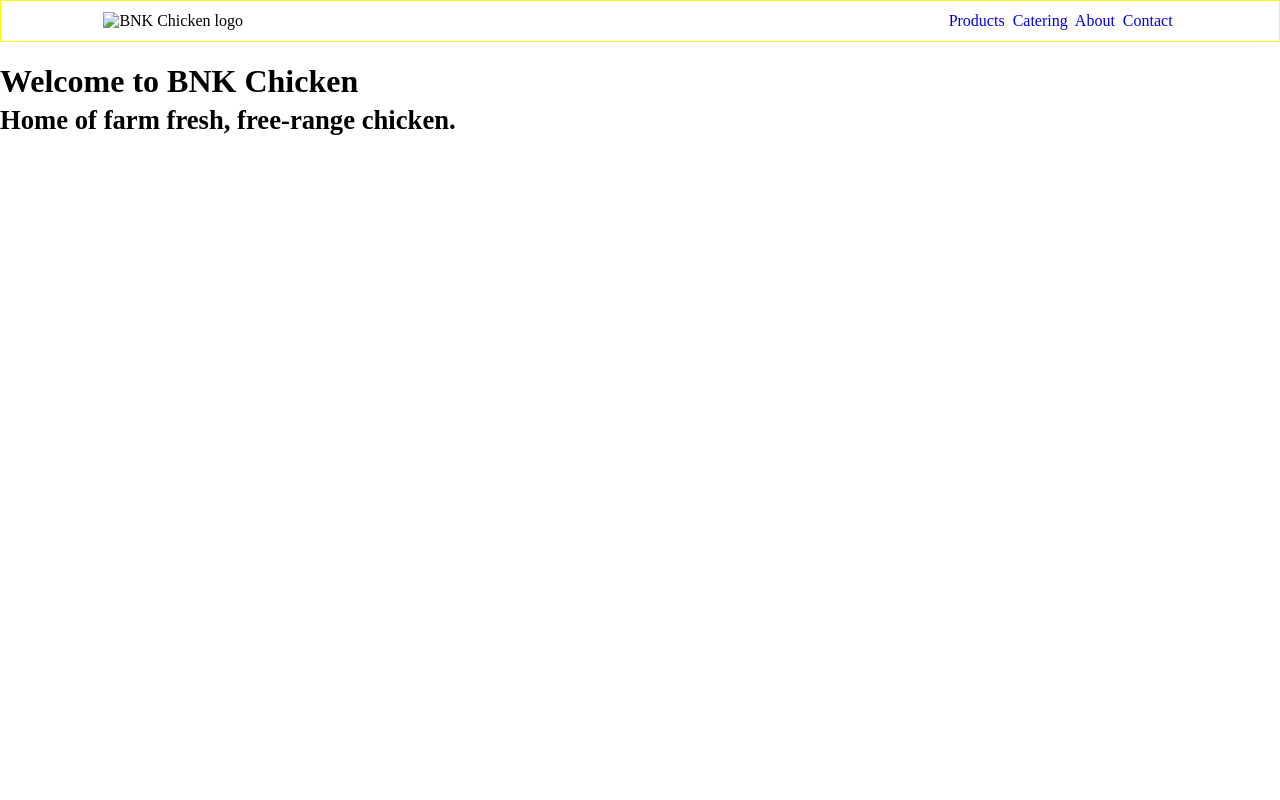
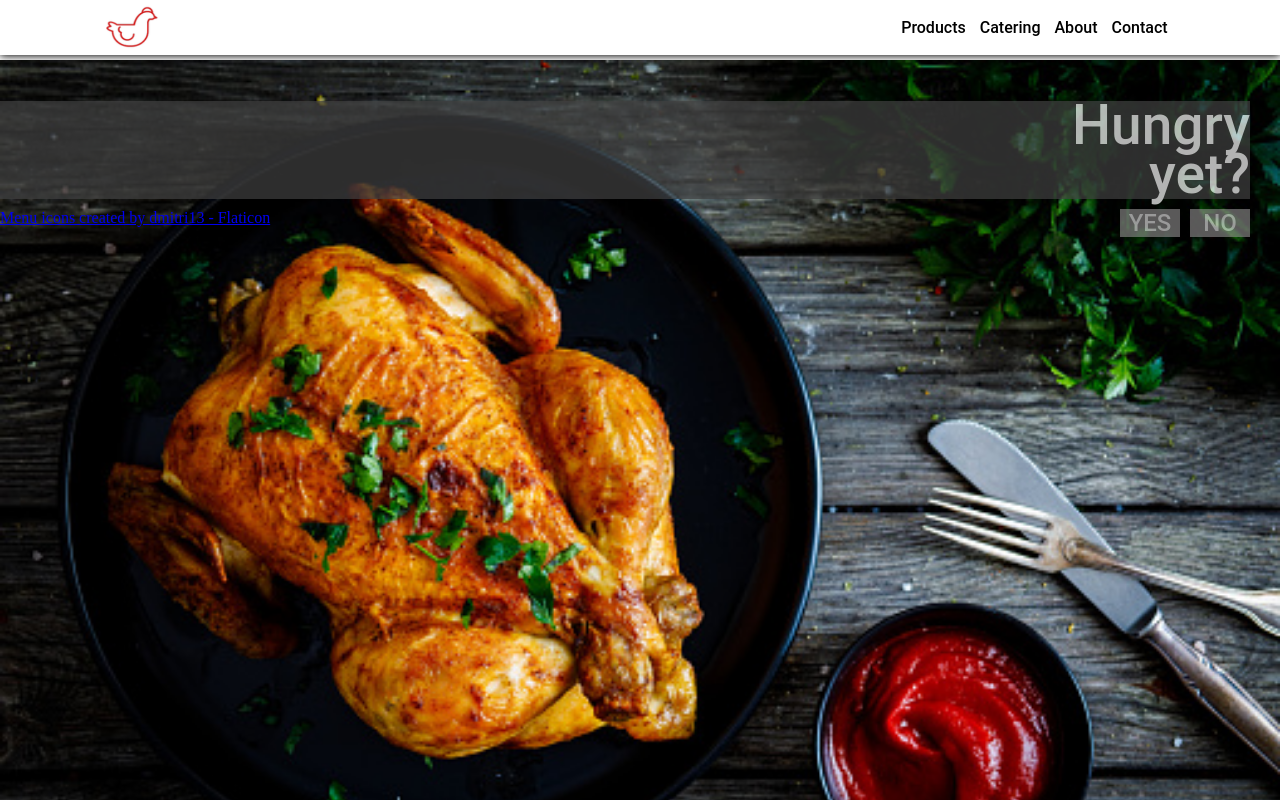
Before and after one commit to Botlhale-Setou/bnkchicken-alt, a website: page index.html in a window 1280 px wide. Drawn offline with Linux system fonts and the light colour scheme.

Commit message:
Add hero-section, add icon files

```diff
--- a/index.html
+++ b/index.html
@@ -11,25 +11,37 @@
 
 	<!-- NAVBAR SECTION -->
 	<nav id="navbar">
-		<a id="nav-logo"><img src="#" alt="BNK Chicken logo"></a>
+		<a><img id="nav-logo" src="./artwork/chicken_logo_nav.png" alt="BNK Chicken logo"></a>
 		<div id="nav-button-group">
-			<button class="m" type="button"><img src="#" alt="Menu button"></button>
+			<button id="burger-button" class="m" type="button"><img src="./artwork/pink_bgrbtn.png" alt="Menu button"></button>
 			<div class="d">
-				<a href="#" class="nav-item">Products</a>
-				<a href="#" class="nav-item">Catering</a>
-				<a href="#" class="nav-item">About</a>
-				<a href="#" class="nav-item">Contact</a>
+				<a href="#" class="nav-item font-roboto">Products</a>
+				<a href="#" class="nav-item font-roboto">Catering</a>
+				<a href="#" class="nav-item font-roboto">About</a>
+				<a href="#" class="nav-item font-roboto">Contact</a>
 			</div>
 		</div>
 	</nav>
 
 	<!-- HERO SECTION -->
-	<h1>Welcome to BNK Chicken<br><small>Home of farm fresh, free-range chicken.</small></h1>
+	<section id="hero-section">
+		<h1 id="heading1" class="font-roboto">Hungry<br>yet?</h1>
+		<h2 id="no-button" class="font-roboto">NO</h2>
+		<h2 id="yes-button" class="font-roboto">YES</h2>
+		<div id="hero-contact-section">
+
+		</div>
+	</section>
 
 	<!-- PRODUCTS SECTION -->
 
 	<!-- ABOUT SECTION -->
 
 	<!-- CONTACT SECTION -->
+
+	<!-- ATTRIBUTIONS -->
+	<div class="d">
+		<a href="https://www.flaticon.com/free-icons/menu" title="menu icons">Menu icons created by dmitri13 - Flaticon</a>
+	</div>
 </body>
 </html>
--- a/styles.css
+++ b/styles.css
@@ -1,6 +1,15 @@
 @media only screen and (max-width: 768px) {
 	.d {
 		display: none;
+	}
+
+	#burger-button img {
+		width: 37px;
+	}
+
+	#burger-button {
+		border: none;
+		background: none;
 	}
 }
 
@@ -10,7 +19,7 @@
 	}
 
 	.nav-item {
-	  padding-right: 4px;
+	  padding-right: 10px;
 	  text-decoration: none;
 	}
 }
@@ -18,21 +27,68 @@
 body {
   margin: 0;
   padding: 0;
+	background: url('./artwork/roast_chicken.jpg');
+	background-repeat: no-repeat;
+	background-size: 100%;
+	background-position-y: 60px;
 }
 
 #navbar {
   display: flex;
   justify-content: space-between;
   align-items: center;
-  border: 1px solid yellow;
-  height: 40px;
+  height: 55px;
+	width: 100vw;
+	box-shadow: 0 1px 8px rgb(3, 3, 3);
 }
 
 #nav-logo {
   padding-left: 8vw;
+	height: 54px;
+	width: 60px;
+	margin-bottom: 2px;
 }
 
 #nav-button-group {
   padding-right: 8vw;
   display: flex;
 }
+
+.font-roboto {
+	font-family: 'Roboto', sans-serif;
+	font-weight: 500;
+	color: black;
+}
+
+#heading1 {
+	color: white;
+	text-align: right;
+	font-size: 55px;
+	margin-right: 30px;
+	line-height: 49px;
+	background-color: rgb(65, 65, 65);
+	opacity: 70%;
+	margin-bottom: 10px;
+}
+
+#yes-button {
+	float: right;
+	color: white;
+	text-align: center;
+	margin-right: 10px;
+	margin-top: 0;
+	background-color: rgb(150, 148, 148);
+	width:60px;
+	opacity: 60%;
+}
+
+#no-button {
+	float: right;
+	color: white;
+	text-align: center;
+	margin-right: 30px;
+	margin-top: 0;
+	background-color: rgb(150, 148, 148);
+	width: 60px;
+	opacity: 60%;
+}
```
Also changed, not shown: artwork/bnkchicken_logo_nav.PNG (added), artwork/chicken.png (added), artwork/chicken_logo_nav.png (added), artwork/pink_bgrbtn.png (added), artwork/roast_chicken.jpg (added).
